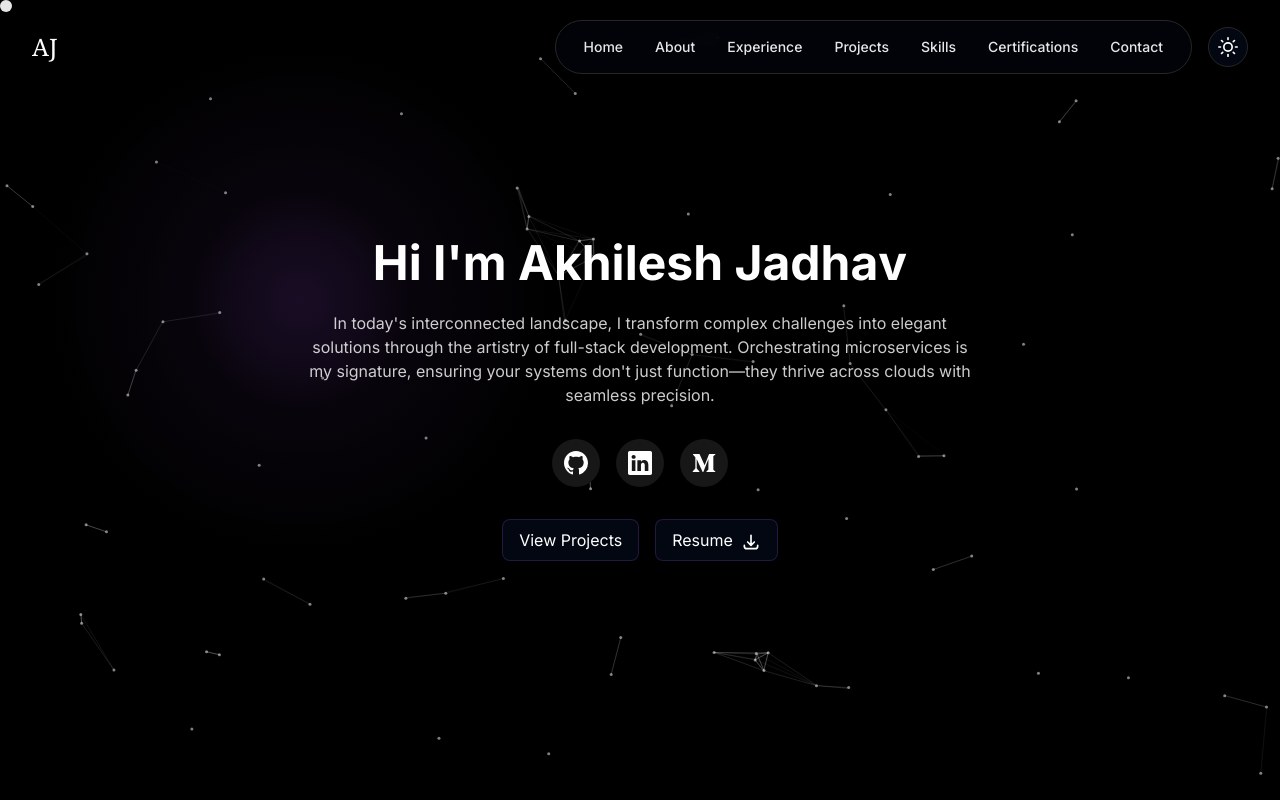
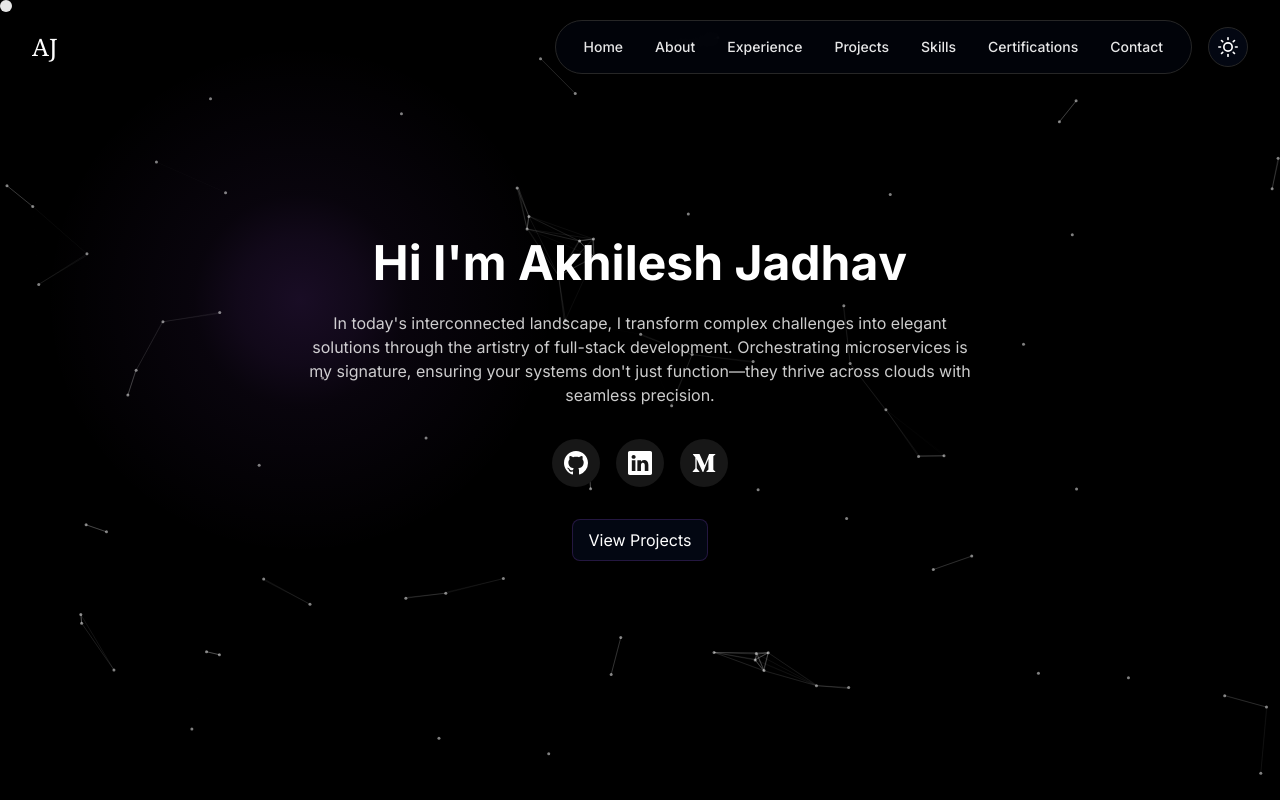
Before and after one commit to asJ26/Akhilesh-portfolio, a Next.js app: page / in a window 1280 px wide. Shown: the top 800 px of the page. Built offline with nearby package versions, Linux system fonts and the light colour scheme.

Commit message:
Update Hero.tsx

```diff
--- a/src/components/home/Hero.tsx
+++ b/src/components/home/Hero.tsx
@@ -87,14 +87,14 @@ export default function Hero() {
               View Projects
             </ButtonLitLink>
 
-            <ButtonLitLink
+{/*             <ButtonLitLink
               href="/Akhilesh_Jadhav_Resume.pdf"
               className="flex items-center whitespace-nowrap"
               download
             >
               <span className="inline-block">Resume</span>
               <HiOutlineDownload className="w-5 h-5 ml-2 inline-block" />
-            </ButtonLitLink>
+            </ButtonLitLink> */}
           </div>
 
 {/*           <div className="grid grid-cols-3 gap-12 mt-20 text-center">
```
